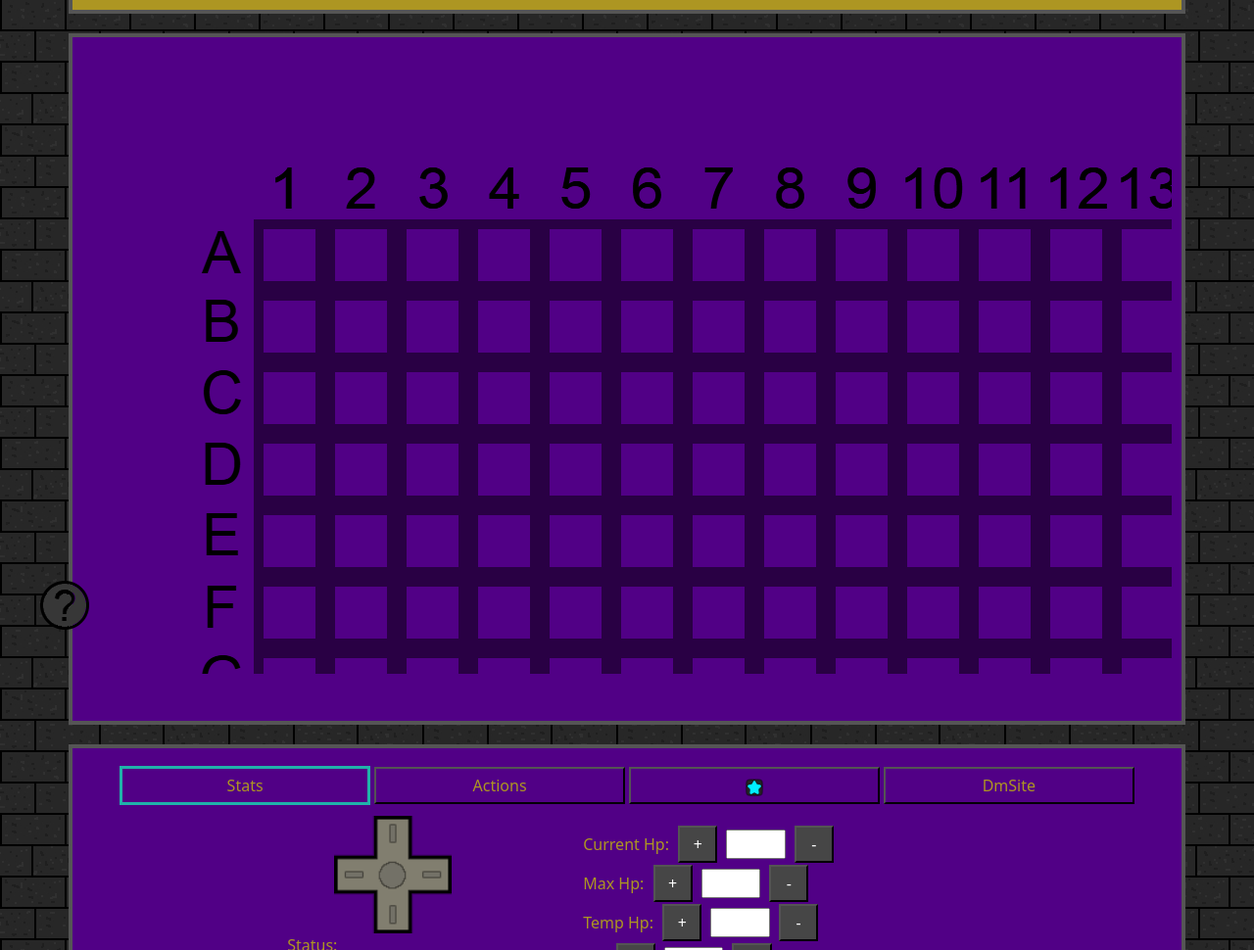
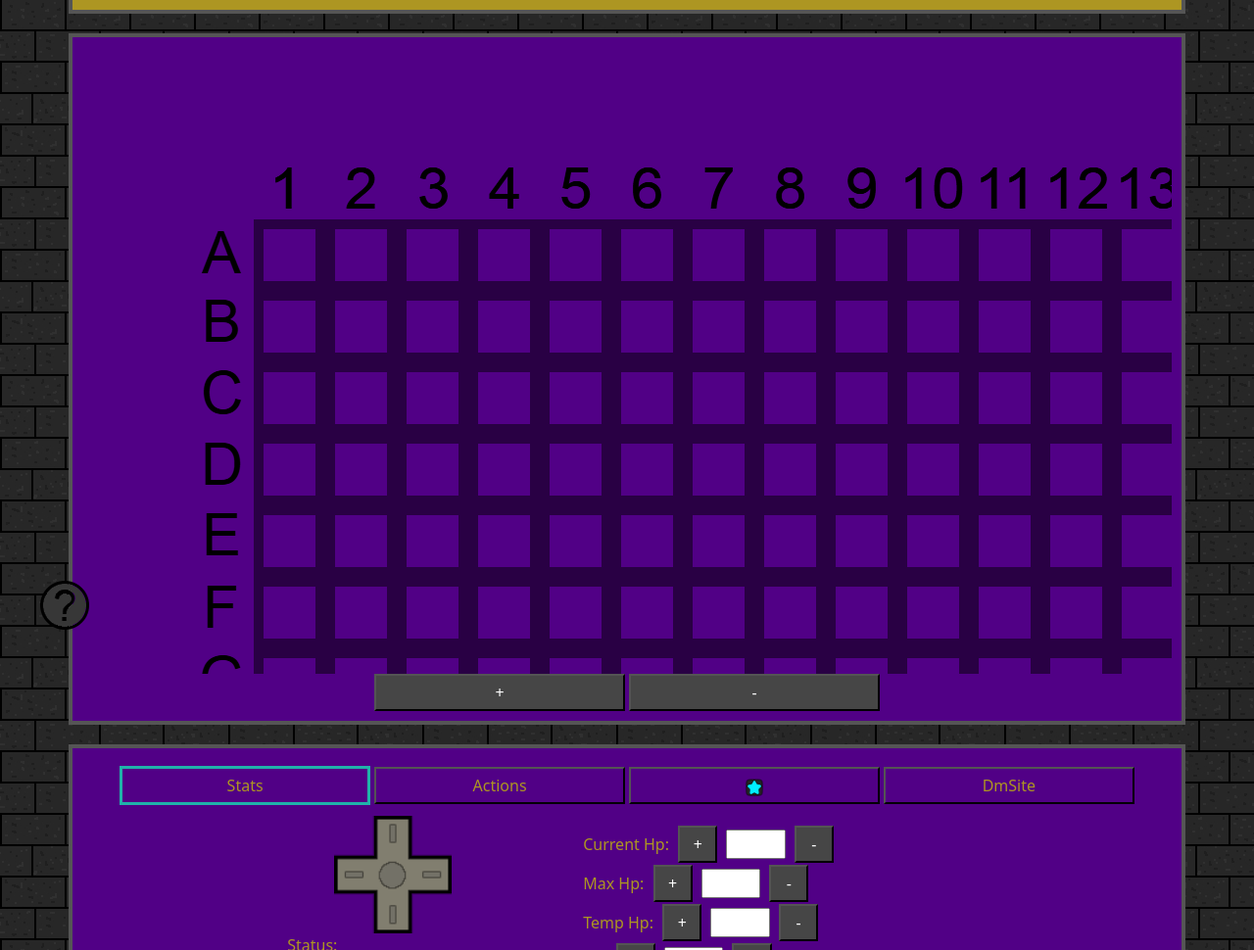
Before and after one commit to ViTheAxolotl/Infused, a website with bundled scripts: page map.html in a window 1280 px wide. Shown: the part 130-1100 px from the top of the page at 98% size. Built offline with nearby package versions, Linux system fonts and the light colour scheme; no server answers.

Commit message:
make buttons visible again

```diff
--- a/map.html
+++ b/map.html
@@ -42,8 +42,8 @@
             <img id = "grid" src = "images/map/grid.png" draggable="false"/>
           </div>
 
-          <button name="zoom" class = "gridButton inOrDe invisible" style="color: white;">+</button>
-		      <button name="zoom" class = "gridButton inOrDe invisible" style="color: white;">-</button>
+          <button name="zoom" class = "gridButton inOrDe" style="color: white;">+</button>
+		      <button name="zoom" class = "gridButton inOrDe" style="color: white;">-</button>
         </div>
 
         <div id = "controls" class = "bg-UP-purple color-UP-black col-md-12 col-sm-12">
```
